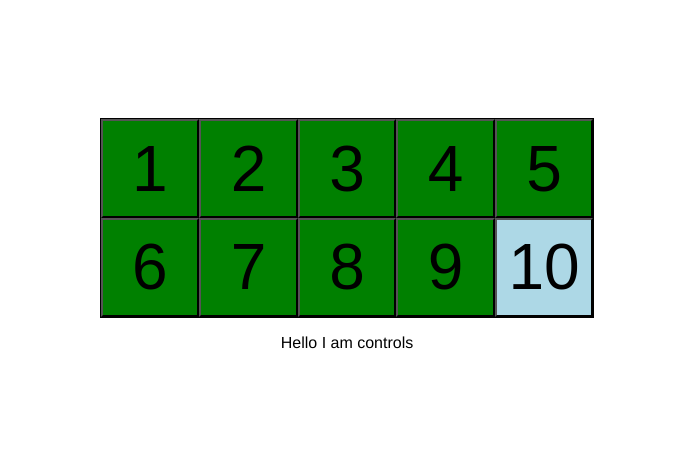
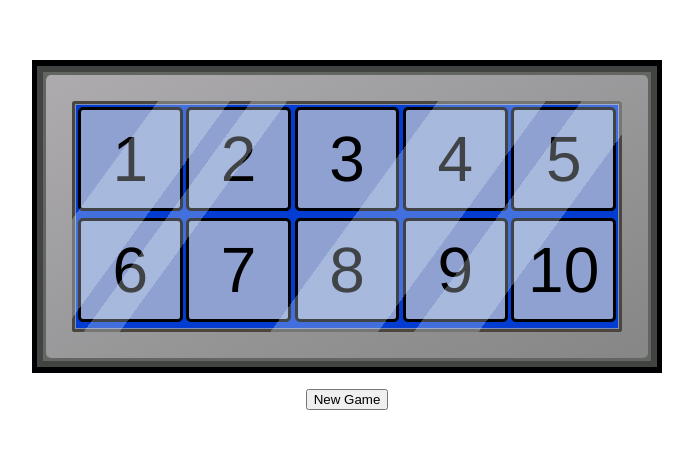
Before and after one commit to nrabins/among-us-1-through-10, a Vue app: page / in a window 1280 px wide. Shown: the part 157-606 px from the top of the page, without its empty margins (293-986 px from the left). Built offline with nearby package versions, Linux system fonts and the light colour scheme.

Commit message:
Finish gameplay and styling

```diff
--- a/src/components/AmongUsGame.vue
+++ b/src/components/AmongUsGame.vue
@@ -1,22 +1,32 @@
 <template>
   <div>
-    <GameBoard />
-    <GameControls />
+    <GameBoard ref="gameBoard" />
+    <div class="controls">
+      <button @click="newGame">New Game</button>
+    </div>
   </div>
 </template>
 
 <script>
-import GameBoard from '@/components/GameBoard';
-import GameControls from '@/components/GameControls';
+import GameBoard from "@/components/GameBoard";
 
 export default {
   components: {
     GameBoard,
-    GameControls,
+  },
+  methods: {
+    newGame() {
+      this.$refs.gameBoard.newGame();
+    }
   }
-}
+};
 </script>
 
-<style>
-
+<style lang="scss" scoped>
+.controls {
+  padding: 2vh;
+  display: flex;
+  justify-content: center;
+  align-items: center;
+}
 </style>
--- a/src/components/GameBoard.vue
+++ b/src/components/GameBoard.vue
@@ -1,10 +1,17 @@
 <template>
+  <div class="border-5">
+    <div class="border-4">
+      <div class="border-3">
+        <div class="border-2">
+          <div class="border-1">
+            <div class="reflections" />
             <div class="gameboard">
-    <div>
+              <div class="offset-bottom-margin">
                 <GameButton
                   @click="handleClick(i.number)"
                   v-for="i in firstRow"
                   :number="i"
+                  :isBlinking="isBlinking"
                   :key="i.number"
                 />
               </div>
@@ -13,8 +20,14 @@
                   @click="handleClick(i.number)"
                   v-for="i in secondRow"
                   :number="i"
+                  :isBlinking="isBlinking"
                   :key="i.number"
                 />
+              </div>
+            </div>
+          </div>
+        </div>
+      </div>
     </div>
   </div>
 </template>
@@ -28,42 +41,45 @@ export default {
   },
   data() {
     return {
+      blinkInterval: null,
+      isBlinking: false,
+      gameStartMs: null,
       numbers: [
         {
           number: 1,
-          clicked: true,
+          clicked: false,
         },
         {
           number: 2,
-          clicked: true,
+          clicked: false,
         },
         {
           number: 3,
-          clicked: true,
+          clicked: false,
         },
         {
           number: 4,
-          clicked: true,
+          clicked: false,
         },
         {
           number: 5,
-          clicked: true,
+          clicked: false,
         },
         {
           number: 6,
-          clicked: true,
+          clicked: false,
         },
         {
           number: 7,
-          clicked: true,
+          clicked: false,
         },
         {
           number: 8,
-          clicked: true,
+          clicked: false,
         },
         {
           number: 9,
-          clicked: true,
+          clicked: false,
         },
         {
           number: 10,
@@ -73,6 +89,9 @@ export default {
     };
   },
   computed: {
+    isAnimating() {
+      return this.blinkInterval !== null;
+    },
     firstRow() {
       return this.numbers.slice(0, 5);
     },
@@ -82,22 +101,79 @@ export default {
   },
   methods: {
     handleClick(number) {
+      if (this.isAnimating) {
+        return;
+      }
+
       const numberData = this.numbers.find((x) => x.number == number);
 
-      if (this.numbers.every(n => (n.number < number && n.clicked) || n.number >= number)) {
+      const highestNumberSoFar = Math.max(
+        0,
+        ...this.numbers.filter((n) => n.clicked).map((n) => n.number)
+      );
+
+      if (number == highestNumberSoFar + 1) {
         numberData.clicked = true;
-        if (this.numbers.every(n => n.clicked)) {
-          console.log('we won!');
 
-          document.addEventListener('mousedown', () => {
-            this.numbers.forEach(n => n.clicked = false);
-          }, { once: true})
+        // Win condition
+        if (this.numbers.every((n) => n.clicked)) {
+          console.log("we won!");
+
+          this.$emit("win");
+
+          document.addEventListener(
+            "mousedown",
+            () => {
+              this.numbers.forEach((n) => (n.clicked = false));
+            },
+            { once: true }
+          );
         }
       } else {
-        this.numbers.forEach(n => n.clicked = false);
+        this.clearProgress();
+      }
+    },
+    clearProgress() {
+      this.numbers.forEach(number => number.clicked = false);
+      this.animateError();
+    },
+    animateError() {
+      if (this.blinkInterval) {
+        return;
+      }
+      this.animating = true;
+
+      const blinkTimeMs = 250;
+      let blinksLeft = 2;
+      this.isBlinking = true;
+
+      this.blinkInterval = setInterval(() => {
+        this.isBlinking = !this.isBlinking;
+        if (!this.isBlinking) {
+          blinksLeft--;
         }
 
+        if (blinksLeft == 0) {
+          clearInterval(this.blinkInterval);
+          this.blinkInterval = null;
+        }
+      }, blinkTimeMs);
     },
+    newGame() {
+      const numbers = [1, 2, 3, 4, 5, 6, 7, 8, 9, 10];
+      for (let i = numbers.length - 1; i > 0; i--) {
+        let j = Math.floor(Math.random() * (i + 1));
+        [numbers[i], numbers[j]] = [numbers[j], numbers[i]];
+      }
+
+      this.numbers = numbers.map(i => ({
+        number: i,
+        clicked: false
+      }));
+
+      this.gameStartMs = new Date();
+    },
+
   },
 };
 </script>
@@ -107,7 +183,80 @@ export default {
   // height: 26.9vh;
   // width: 39vw;
 
-  background-color: lightblue;
-  border: 1px solid black;
+  background-color: #033cd1;
+  border: 0.1vw solid #7f8eb7;
+}
+
+.offset-bottom-margin {
+  margin-bottom: -0.2vh;
+}
+
+/* Border styling */
+.border- {
+  &1 {
+    background-color: #4a453f;
+    padding: 0.25vw;
+    border-radius: 0.2vw;
+
+    position: relative;
+  }
+
+  &2 {
+    background: linear-gradient(to bottom right, #adabae, #868686);
+    padding: 2vw;
+    border-radius: 0.4vw;
+  }
+
+  &3 {
+    background-color: #636562;
+    padding: 0.25vw;
+  }
+
+  &4 {
+    background-color: #424441;
+    padding: 0.5vw;
+  }
+
+  &5 {
+    background-color: #010002;
+    padding: 0.4vw;
+  }
+}
+
+/* Reflections across gameboard */
+$white: rgba(233, 247, 255, 0.274);
+
+$band-1-start: 12%;
+$band-1-end: 22%;
+$band-2-start: 25%;
+$band-2-end: 30%;
+$band-3-start: 51%;
+$band-3-end: 66%;
+$band-4-start: 71%;
+$band-4-end: 80%;
+
+.reflections {
+  position: absolute;
+  top: 0;
+  right: 0;
+  bottom: 0;
+  left: 0;
+
+  background: linear-gradient(
+    126deg,
+    transparent 0 $band-1-start,
+    $white $band-1-start $band-1-end,
+    transparent $band-1-end $band-2-start,
+    $white $band-2-start $band-2-end,
+    transparent $band-2-end $band-3-start,
+    $white $band-3-start $band-3-end,
+    transparent $band-3-end $band-4-start,
+    $white $band-4-start $band-4-end,
+    transparent $band-4-end 100%
+  );
+
+  z-index: 2;
+
+  pointer-events: none;
 }
 </style>
--- a/src/components/GameButton.vue
+++ b/src/components/GameButton.vue
@@ -1,10 +1,13 @@
 <template>
-  <button @mousedown="mouseDown" :class="{ clicked: number.clicked }">{{ number.number }}</button>
+  <div class="game-button noselect" @mousedown="mouseDown" :class="{ clicked: number.clicked, blinking: isBlinking }">
+    <span>
+      {{ number.number }}
+    </span></div>
 </template>
 
 <script>
 export default {
-  props: ["number"],
+  props: ["number", "isBlinking"],
   methods: {
     mouseDown() {
       document.addEventListener(
@@ -22,18 +25,47 @@ export default {
 </script>
 
 <style lang="scss" scoped>
-button {
+.game-button {
+  display: inline-block;
   width: 7.7vw;
   height: 7.7vw;
+
+  margin: .15vw;
+
+  border-radius: .4vw;
+  border: solid .25vw black;
 
   text-align: center;
   font-size: 5vw;
   font-weight: 100;
 
-  background-color: lightblue;
+  background-color: #8fa1d1;
+
+  position: relative;
 
   &.clicked {
-    background-color: green;
+    background-color: #00a141;
+  }
+
+  &.blinking {
+    background-color: #901241
+  }
+
+  span {
+    position: absolute;
+    left: 50%;
+    top: 50%;
+    transform: translate(-50%, -50%);
   }
 }
+
+.noselect {
+  -webkit-touch-callout: none; /* iOS Safari */
+    -webkit-user-select: none; /* Safari */
+     -khtml-user-select: none; /* Konqueror HTML */
+       -moz-user-select: none; /* Old versions of Firefox */
+        -ms-user-select: none; /* Internet Explorer/Edge */
+            user-select: none; /* Non-prefixed version, currently
+                                  supported by Chrome, Edge, Opera and Firefox */
+}
 </style>
--- a/src/components/GameControls.vue
+++ /dev/null
@@ -1,20 +0,0 @@
-<template>
-  <div class="controls">
-    Hello I am controls
-  </div>
-</template>
-
-<script>
-export default {
-
-}
-</script>
-
-<style lang="scss" scoped>
-.controls {
-  padding: 2vh;
-  display: flex;
-  justify-content: center;
-  align-items: center;
-}
-</style>
```
Lines whose indentation alone changed are shown as unchanged.
